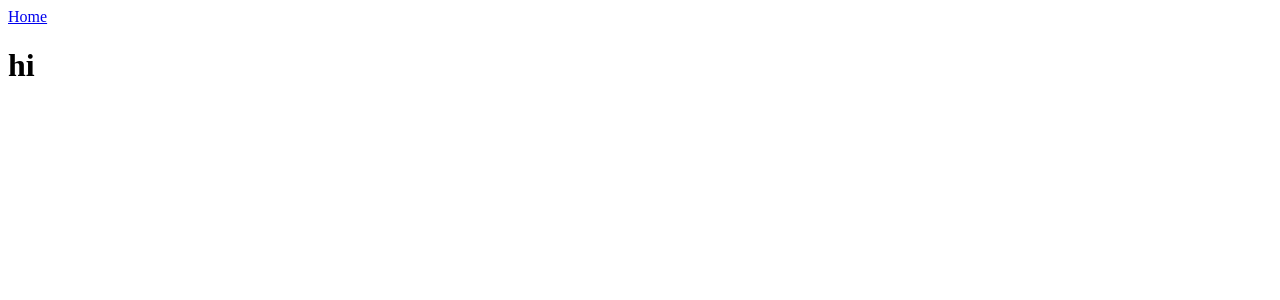
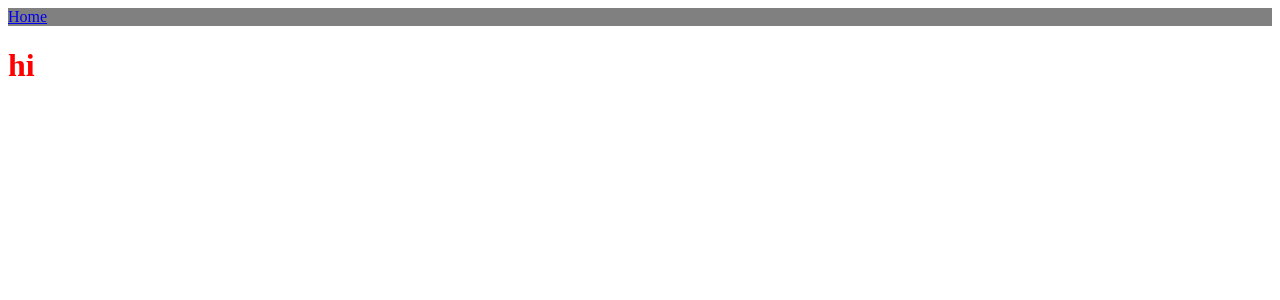
Before and after one commit to Jakub-Klejczyk/Opus-magnum, a Vue app: page / in a window 1280 px wide. Shown: the top 300 px of the page. Built offline with nearby package versions, Linux system fonts and the light colour scheme.

Commit message:
added sass

```diff
--- a/index.html
+++ b/index.html
@@ -4,7 +4,7 @@
     <meta charset="UTF-8" />
     <link rel="icon" href="/favicon.ico" />
     <meta name="viewport" content="width=device-width, initial-scale=1.0" />
-    <title>Vite App</title>
+    <title>Portal Shop</title>
   </head>
   <body>
     <div id="app"></div>
--- a/package.json
+++ b/package.json
@@ -18,6 +18,8 @@
     "@vitejs/plugin-vue": "^3.0.3",
     "@vue/tsconfig": "^0.1.3",
     "npm-run-all": "^4.1.5",
+    "sass": "^1.55.0",
+    "sass-loader": "^13.1.0",
     "typescript": "~4.7.4",
     "vite": "^3.0.9",
     "vue-tsc": "^0.40.7"
--- a/src/App.vue
+++ b/src/App.vue
@@ -21,4 +21,6 @@ export default defineComponent({
   </div>
 </template>
 
-<style scoped></style>
+<style lang="scss">
+@use "./assets/main.scss";
+</style>
--- /dev/null
+++ b/src/assets/main.scss
@@ -0,0 +1,9 @@
+$primary: grey;
+
+.wrapper {
+  background-color: $primary;
+}
+
+body {
+  color: red;
+}
```
Also changed, not shown: 1 other file (tests, documents, lock files or other folders).
